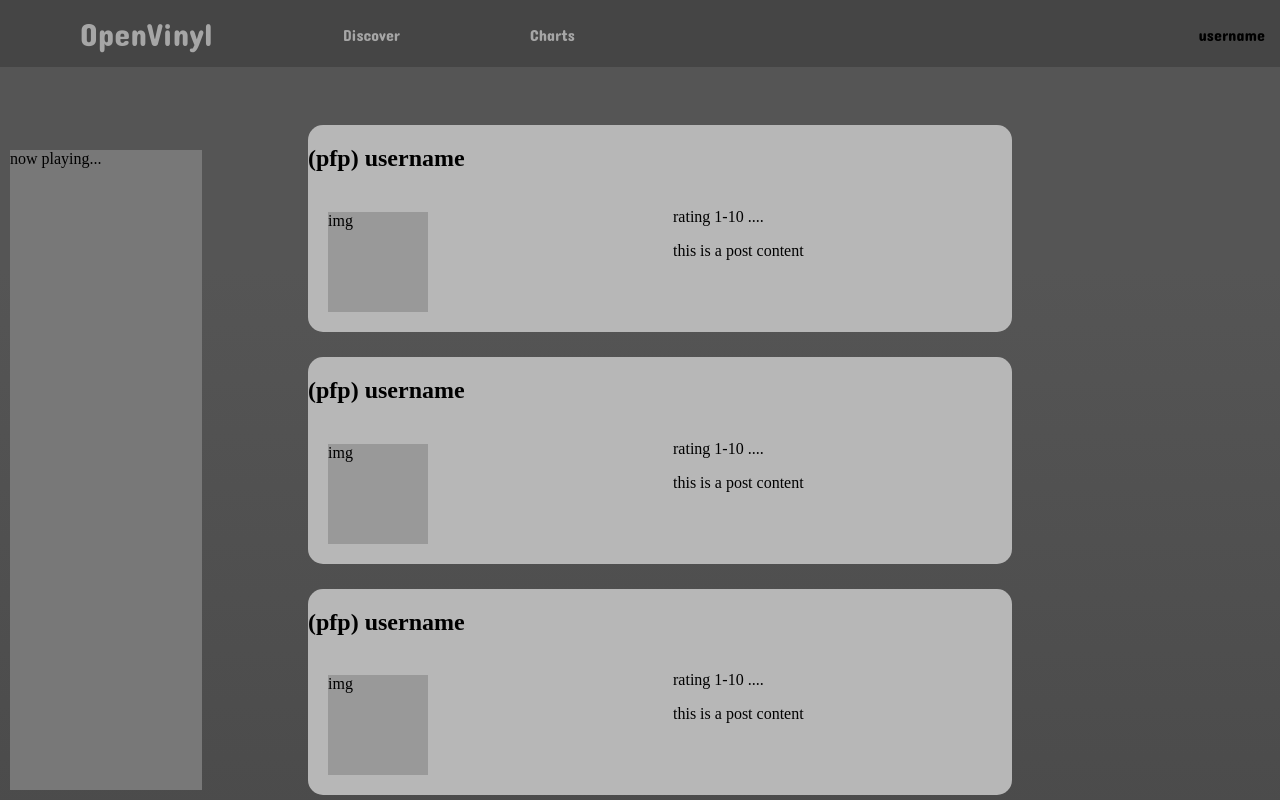
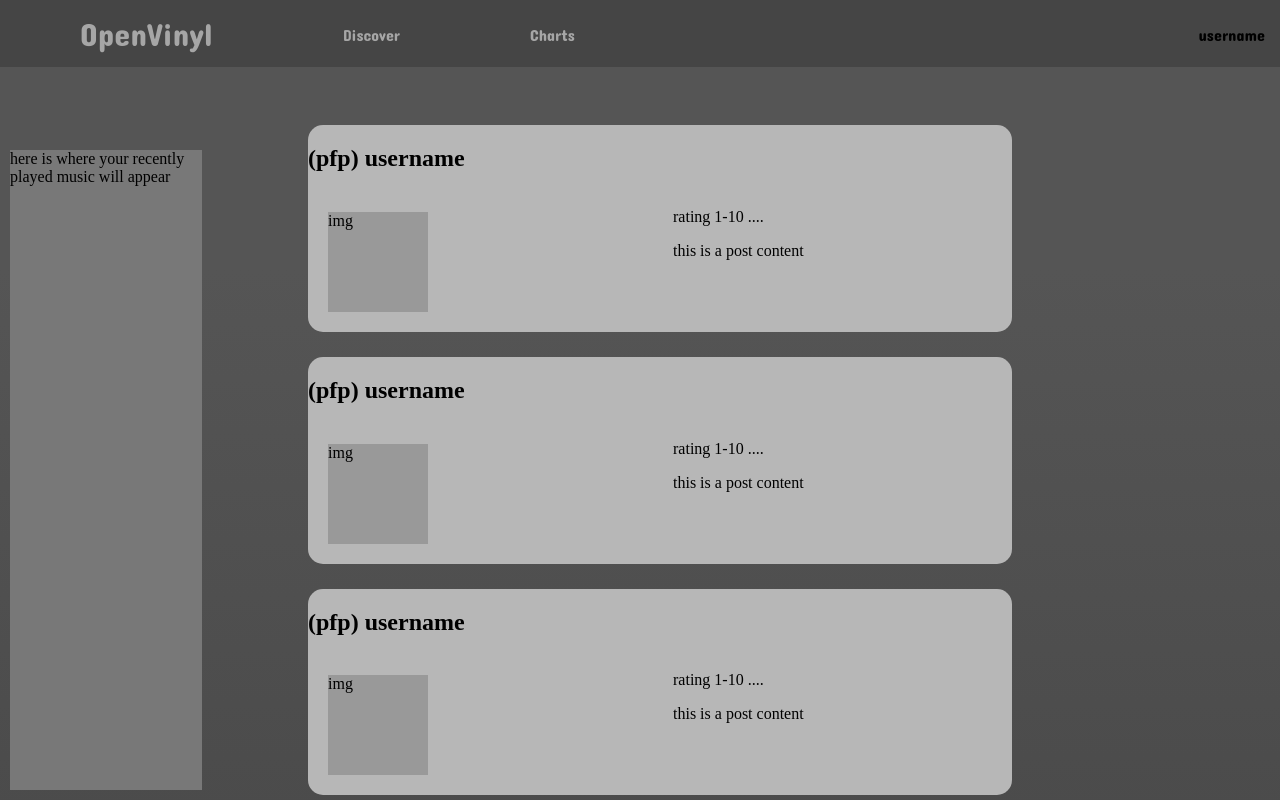
Before and after one commit to utk-cs340-fall24/OpenVinyl, a SvelteKit app in the folder OpenVinyl/: page / in a window 1280 px wide. Shown: the top 800 px of the page. Built offline with nearby package versions, Linux system fonts and the light colour scheme; a web font is replaced by a local one.

Commit message:
Testing pushing to live site

```diff
--- a/OpenVinyl/src/routes/+page.svelte
+++ b/OpenVinyl/src/routes/+page.svelte
@@ -5,7 +5,7 @@
 
 <div class="wrapper">
   <div class="your-music-wrapper">
-    now playing...
+    here is where your recently played music will appear
   </div>
 
   <div class="posts-wrapper">
```
